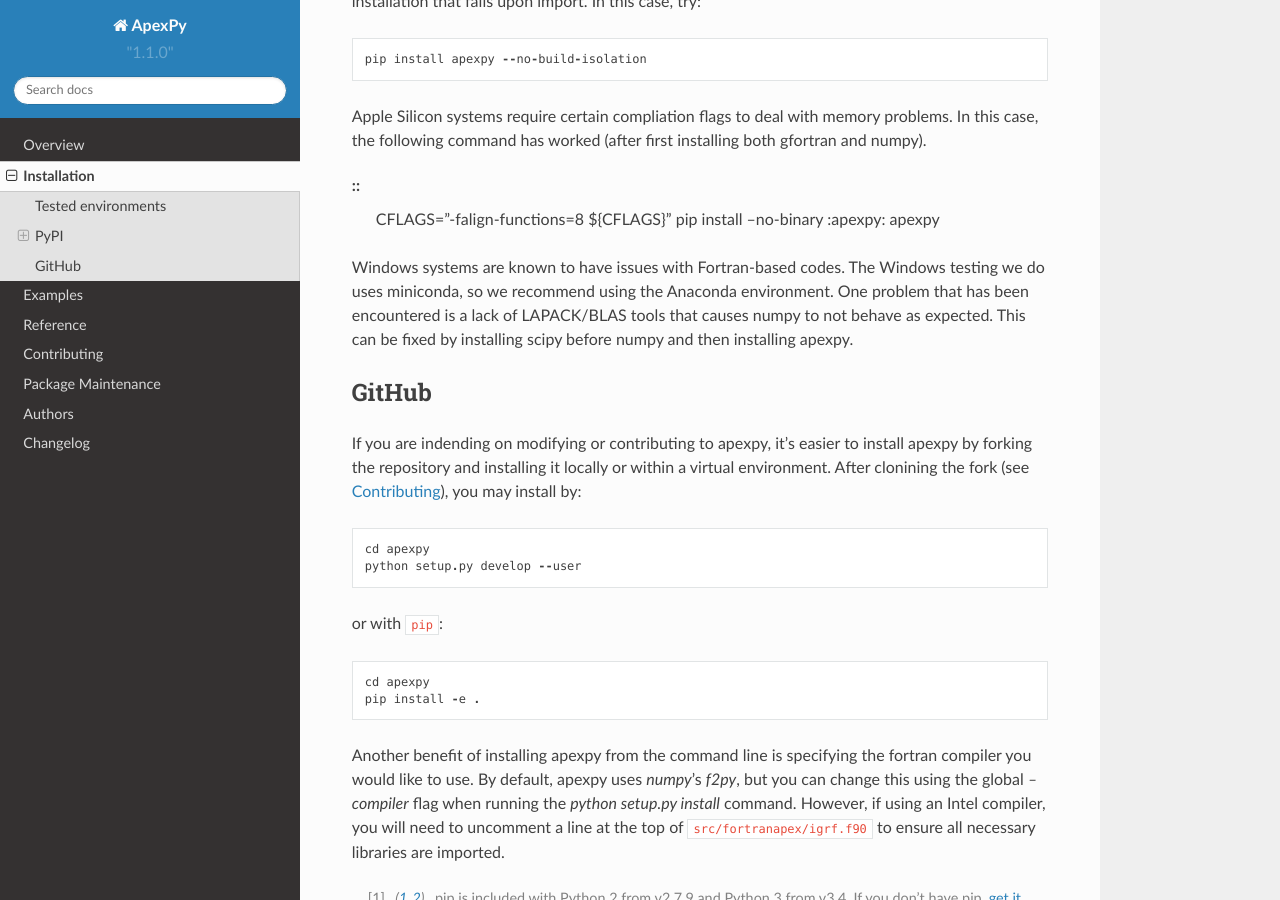
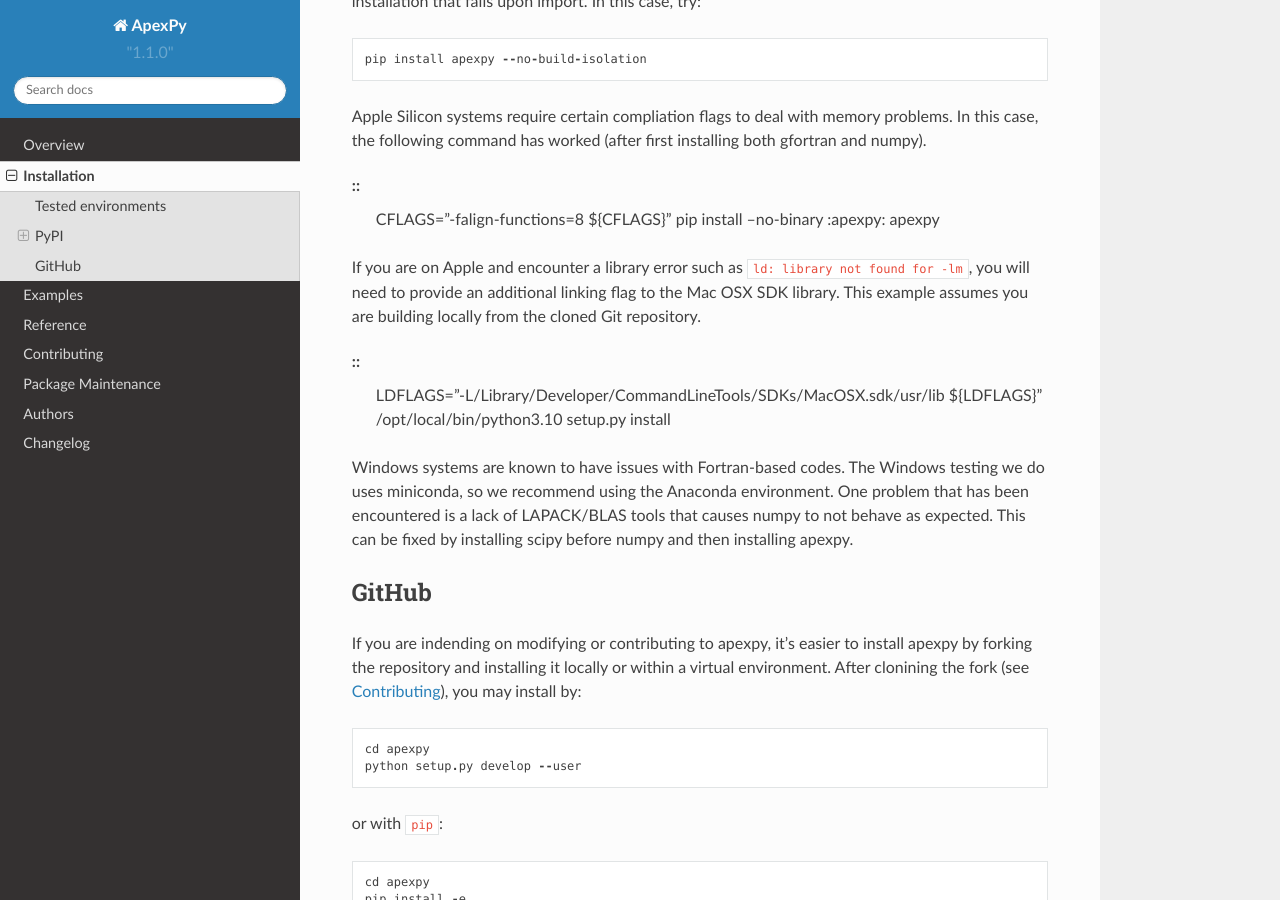
Before and after one commit to aburrell/apexpy, a Sphinx documentation site: the page built from docs/installation.rst, in a window 1280 px wide and 900 px high, scrolled down 1211 px. Built offline with Sphinx 7.4.7 and the Read the Docs theme 2.0.0, drawn with Linux system fonts in a browser that asks for light colours.

Commit message:
DOC: improved installation guide
Added more mac caveats to the installation guide.

```diff
--- a/docs/installation.rst
+++ b/docs/installation.rst
@@ -72,6 +72,13 @@
 ::
    CFLAGS="-falign-functions=8 ${CFLAGS}" pip install --no-binary :apexpy: apexpy
 
+If you are on Apple and encounter a library error such as
+``ld: library not found for -lm``, you will need to provide an additional
+linking flag to the Mac OSX SDK library.  This example assumes you are building
+locally from the cloned Git repository.
+
+::
+   LDFLAGS="-L/Library/Developer/CommandLineTools/SDKs/MacOSX.sdk/usr/lib ${LDFLAGS}" /opt/local/bin/python3.10 setup.py install
 
 Windows systems are known to have issues with Fortran-based codes.  The Windows
 testing we do uses miniconda, so we recommend using the Anaconda environment.
```
